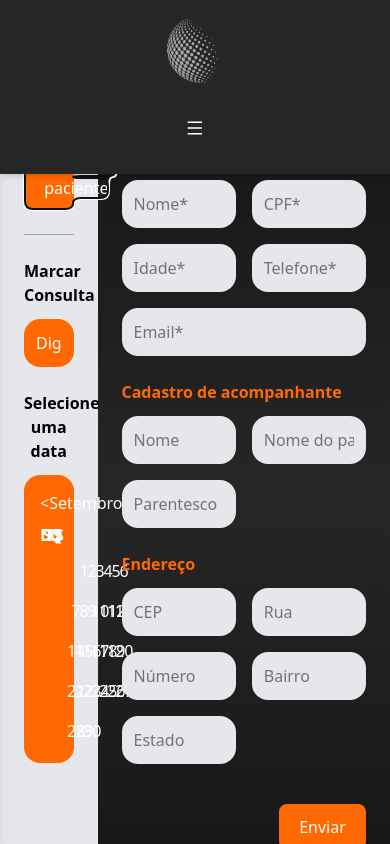
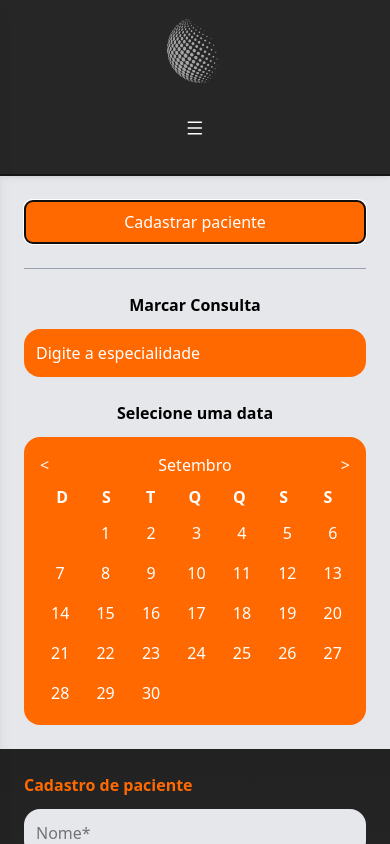
Before and after one commit to Nicolas-Ramiro/Sprint3-challenge-front, a React (Vite) app: page /consulta in a window 390 px wide. Both pictures are taken after a click on the button "Cadastrar paciente". Shown: the top 844 px of the page. Built offline with nearby package versions, Linux system fonts and the light colour scheme.

Commit message:
fazendo a responsividade da pagina de consulta

```diff
--- a/src/components/forms/agendamentoConsulta.tsx
+++ b/src/components/forms/agendamentoConsulta.tsx
@@ -30,7 +30,7 @@ const AgendamentoConsulta = () => {
         return (
           <div
             key={h.id}
-            className="grid grid-cols-9 gap-4 items-center border-b border-gray-400 py-3"
+            className="grid grid-cols-1 sm:grid-cols-2 md:grid-cols-3 lg:grid-cols-9 gap-4 items-center border-b border-gray-400 py-3"
           >
             {/* Radiobutton Presencial */}
             <label className="flex items-center gap-1">
@@ -105,7 +105,7 @@ const AgendamentoConsulta = () => {
             </select>
 
             {/* Acompanhante + Botão */}
-            <div className="flex items-center gap-6">
+            <div className="flex flex-col md:flex-row items-center gap-2 md:gap-6">
                 <label className="flex items-center gap-2">
                     <input type="checkbox" />
                     Acompanhante necessário?
--- a/src/components/forms/cadastroPacienteForm.tsx
+++ b/src/components/forms/cadastroPacienteForm.tsx
@@ -2,7 +2,6 @@ import { useForm } from "react-hook-form";
 import { yupResolver } from "@hookform/resolvers/yup";
 import * as Yup from "yup";
 
-// Tipagem dos dados do formulário
 interface FormData {
   nome: string;
   cpf: string;
@@ -19,7 +18,6 @@ interface FormData {
   estado?: string;
 }
 
-// Schema de validação com Yup
 const schema = Yup.object({
   nome: Yup.string().required("Nome é obrigatório"),
   cpf: Yup.string().required("CPF é obrigatório"),
@@ -44,12 +42,12 @@ const CadastroPacienteForm = () => {
   return (
     <form
       onSubmit={handleSubmit(onSubmit)}
-      className="w-full max-w-4xl grid grid-cols-2 gap-6 text-black"
+      className="w-full max-w-4xl flex flex-col gap-8 text-black"
     >
       {/* Cadastro de paciente */}
-      <div className="col-span-2">
+      <div>
         <h2 className="text-orange-500 font-bold mb-3">Cadastro de paciente</h2>
-        <div className="grid grid-cols-2 gap-4">
+        <div className="grid grid-cols-1 md:grid-cols-2 gap-4">
           <div>
             <input
               {...register("nome")}
@@ -82,7 +80,7 @@ const CadastroPacienteForm = () => {
             />
             {errors.telefone && <p className="text-red-500 text-sm">{errors.telefone.message}</p>}
           </div>
-          <div className="col-span-2">
+          <div className="md:col-span-2">
             <input
               {...register("email")}
               placeholder="Email*"
@@ -94,9 +92,9 @@ const CadastroPacienteForm = () => {
       </div>
 
       {/* Cadastro de acompanhante */}
-      <div className="col-span-2">
+      <div>
         <h2 className="text-orange-500 font-bold mb-3">Cadastro de acompanhante</h2>
-        <div className="grid grid-cols-2 gap-4">
+        <div className="grid grid-cols-1 md:grid-cols-2 gap-4">
           <input
             {...register("acompanhante")}
             placeholder="Nome"
@@ -110,15 +108,15 @@ const CadastroPacienteForm = () => {
           <input
             {...register("parentesco")}
             placeholder="Parentesco"
-            className="w-full p-3 rounded-2xl bg-gray-200"
+            className="w-full p-3 rounded-2xl bg-gray-200 md:col-span-2"
           />
         </div>
       </div>
 
       {/* Endereço */}
-      <div className="col-span-2">
+      <div>
         <h2 className="text-orange-500 font-bold mb-3">Endereço</h2>
-        <div className="grid grid-cols-2 gap-4">
+        <div className="grid grid-cols-1 md:grid-cols-2 gap-4">
           <input
             {...register("cep")}
             placeholder="CEP"
@@ -142,13 +140,13 @@ const CadastroPacienteForm = () => {
           <input
             {...register("estado")}
             placeholder="Estado"
-            className="w-full p-3 rounded-2xl bg-gray-200"
+            className="w-full p-3 rounded-2xl bg-gray-200 md:col-span-2"
           />
         </div>
       </div>
 
-      {/* Botão de envio */}
-      <div className="col-span-2 flex justify-end mt-4">
+      {/* Botão */}
+      <div className="flex justify-center mt-4">
         <button
           type="submit"
           className="!bg-orange-500 text-white px-6 py-3 rounded-2xl font-semibold"
--- a/src/pages/consulta.tsx
+++ b/src/pages/consulta.tsx
@@ -21,9 +21,9 @@ const Consulta = () => {
   }
 
   return (
-    <div className="flex min-h-[70vh] min-w-screen bg-gradient-to-b from-neutral-900 via-neutral-800 to-neutral-900">
+    <div className="flex flex-col md:flex-row min-h-[70vh] min-w-screen overflow-x-hidden bg-gradient-to-b from-neutral-900 via-neutral-800 to-neutral-900 pt-14 md:pt-0">
         {/* Sidebar */}
-      <aside className="w-1/4 bg-gray-200 p-6 flex flex-col gap-6">
+        <aside className="w-full md:min-w-[250px] md:w-1/4 bg-gray-200 p-6 flex flex-col gap-6">
         {/* Botão cadastrar paciente */}
         <button
           onClick={() => {
@@ -72,7 +72,7 @@ const Consulta = () => {
             </div>
 
             {/* Dias do mês */}
-            <div className="grid grid-cols-7 gap-2 text-center ml-4">
+            <div className="grid grid-cols-7 gap-2 text-center">
               {emptyDays.map((_, index) => (
                 <div key={`empty-${index}`} className="w-8 h-8"></div>
               ))}
@@ -97,12 +97,8 @@ const Consulta = () => {
         {/* Conteúdo principal */}
         <main className="flex-1 flex items-center justify-center text-white p-6">
             {!showForm && !showAgendamento && (
-          <div className="text-center">
-            <img
-              src={LogoMindev}
-              alt="Mindev"
-              className="mx-auto mb-4 w-40 opacity-80"
-            />
+                <div className="flex items-center justify-center gap-4">
+                    <img src={LogoMindev} alt="Mindev" className="w-20 opacity-80" />
                     <h1 className="text-3xl font-bold text-orange-600">Mindev</h1>
                 </div>
             )}
```
Lines whose indentation alone changed are shown as unchanged.
